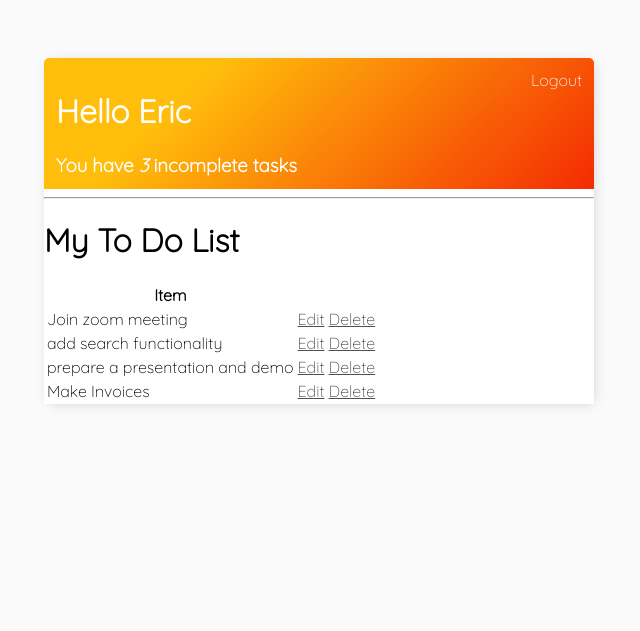
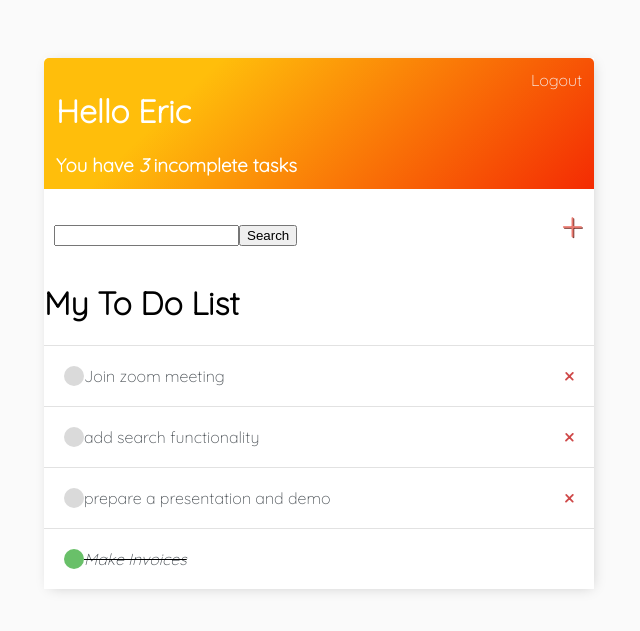
Before and after one commit to niyikomeyeeric/todo_list, a Django app: page / in a window 1280 px wide. Shown: the top 631 px of the page, without its empty margins (321-961 px from the left). Run offline with Django 3.2, Linux system fonts and the light colour scheme; a user stored in the database is signed in; data comes from the database, SQL or seed files in the repository.

Commit message:
added styles on the app

```diff
--- a/base/templates/base/main.html
+++ b/base/templates/base/main.html
@@ -53,6 +53,60 @@
             color: rgb(247, 247, 247);
             text-decoration: none;
         }
+
+        .task-wrapper {
+            display: flex;
+            align-items: center;
+            justify-content: space-between;
+            padding: 20px;
+            background-color: #fff;
+            border-top: 1px solid rgb(226, 226, 226);
+        }
+
+        .task-title{
+            display: flex;
+        }
+
+        .task-title a{
+            text-decoration: none;
+            color: #4b5156;
+        }
+
+        .task-complete-icon{
+            height: 20px;
+            width: 20px;
+            background-color: rgb(105, 192, 105);
+            border-radius: 50%;
+        }
+
+        .task-incomplete-icon{
+            height: 20px;
+            width: 20px;
+            background-color: rgb(218, 218, 218);
+            border-radius: 50%;
+        }
+
+        .delete-link{
+            text-decoration: none;
+            font-weight: 900;
+            color: #cf4949;
+            font-size: 22px;
+            line-height: 0;
+        }
+
+        #search-add-wrapper{
+            display: flex;
+            justify-content: space-between;
+            align-items: center;
+            padding: 10px;
+        }
+
+        #add-link{
+            color: #EB796F;
+            text-decoration: none;
+            font-size: 42px;
+            text-shadow: 1px 1px #81413b;
+        }
     </style>
 </head>
 <body>
--- a/base/templates/base/task_list.html
+++ b/base/templates/base/task_list.html
@@ -13,36 +13,39 @@
     {% endif %}
 </div>
 
-<hr>
+<div id="search-add-wrapper">
+    <form method="GET" style="margin-top: 20px; display: flex;">
+        <input type="text" name="search-area" value="{{search_input}}">
+        <input type="submit" value="Search">
+    </form>
+    <a id="add-link" href="{% url 'task-create' %}">&#x2b;</a>
+</div>
+
 
 <h1>My To Do List {{color}}</h1>
 
-<!--
-<a href="{% url 'task-create' %}">Add Task</a>
-<form method="GET" >
-    <input type="text" name="search-area" value="{{search_input}}">
-    <input type="submit" value="Search">
-</form> -->
+
 
 <div class="task-items-wrapper">
+    {% for task in tasks %}
+        <div class="task-wrapper">
+            {% if task.complete %}
+                <div class="task-title">
+                    <div class="task-complete-icon"></div>
+                    <i><s><a href="{% url 'task-update' task.id %}">{{task}}</a></s></i>
+                </div>
+            {% else %}
+            <div class="task-title">
+                <div class="task-incomplete-icon"></div>
+                <a href="{% url 'task-update' task.id %}">{{task}}</a>
+            </div>
+            <a class="delete-link" href="{% url 'task-delete' task.id %}">&#215;</a>
+            {% endif %}
+        </div>
+    {% empty %}
+        <h3>No items in list</h3>
+    {% endfor %}
 
 </div>
 
-
-<table>
-    <tr>
-        <th>Item</th>
-        <th></th>
-    </tr>
-    {% for task in tasks %}
-    <tr>
-        <td>{{task.title}}</td>
-        <td><a href="{% url 'task-update' task.id %}">Edit</a></td>
-        <td><a href="{% url 'task-delete' task.id %}">Delete</a></td>
-    </tr>
-    {% empty %}
-        <h3>No items in list</h3>
-    {% endfor %}
-</table>
-
 {% endblock content %}
```
